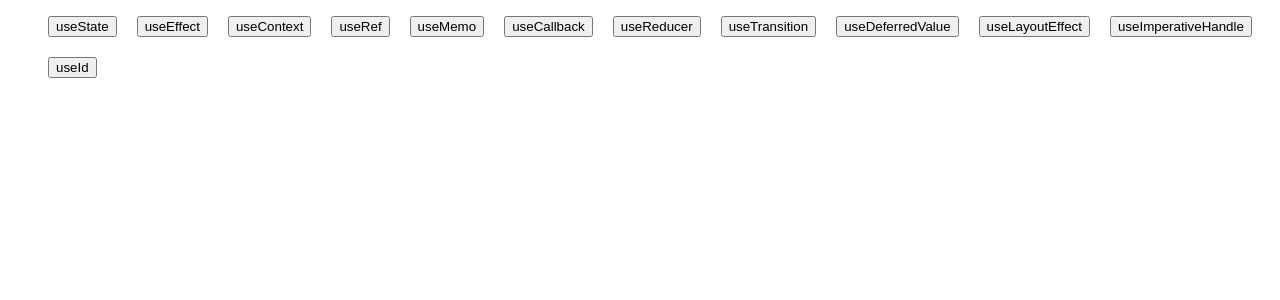
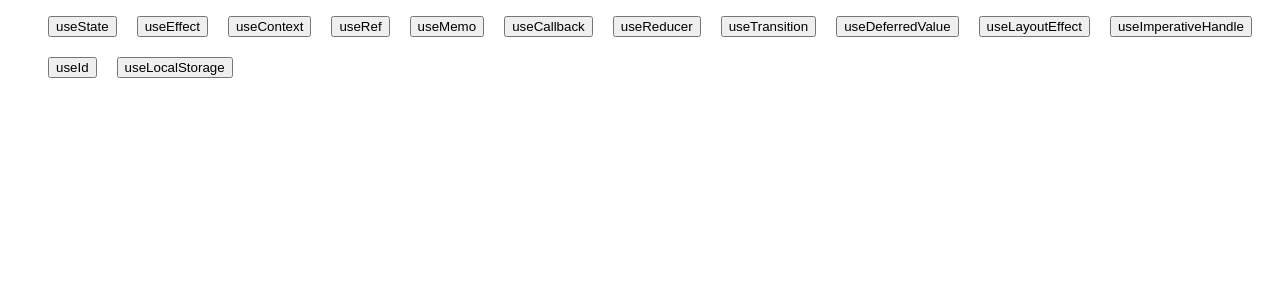
Before and after one commit to Unclemortuary/React-Hooks-sandbox, a React (Create React App) app: page / in a window 1280 px wide. Shown: the top 300 px of the page. Built offline with nearby package versions, Linux system fonts and the light colour scheme.

Commit message:
useLocalStorage

```diff
--- a/src/App.js
+++ b/src/App.js
@@ -12,6 +12,7 @@ import UseDeferredValueExample from './useDeferredValue';
 import UseLayoutEffectExample from './useLayoutEffect';
 import UseImperativeHandle from './useImperativeHandle';
 import UseIdExample from './useId';
+import UseLocalStorageExample from './custom/useLocalStorage';
 
 const topicsMap = {
   useState: UseStateExample,
@@ -25,7 +26,8 @@ const topicsMap = {
   useDeferredValue: UseDeferredValueExample,
   useLayoutEffect: UseLayoutEffectExample,
   useImperativeHandle: UseImperativeHandle,
-  useId: UseIdExample
+  useId: UseIdExample,
+  useLocalStorage: UseLocalStorageExample
 };
 
 const App = () => {
--- /dev/null
+++ b/src/custom/useLocalStorage.js
@@ -0,0 +1,19 @@
+import React from 'react';
+import useLocalStorage from './useLocalStorageImpl';
+
+const UseLocalStorageExample = () => {
+    const [name, setName] = useLocalStorage('name', '');
+
+    const onNameChange = e => {
+        setName(e.target.value);
+    }
+
+    return <input
+        value={name}
+        type='text'
+        id='name'
+        onChange={onNameChange}
+        />
+};
+
+export default UseLocalStorageExample;
--- /dev/null
+++ b/src/custom/useLocalStorageImpl.js
@@ -0,0 +1,25 @@
+// This custom hook provides ability to store any value by key in local storage
+
+import { useState, useEffect } from "react";
+
+function getSavedValue(key, initialValue) {
+    const savedValue = JSON.parse(localStorage.getItem(key));
+
+    if (savedValue) return savedValue;
+    if (initialValue instanceof Function) return initialValue();
+
+    return initialValue;
+};
+
+const useLocalStorage = (key, initialValue) => {
+    const [value, setValue] = useState(() => getSavedValue(key, initialValue));
+
+    useEffect(() => {
+      localStorage.setItem(key, JSON.stringify(value))
+    }, [value]);
+
+
+    return [value, setValue];
+};
+
+export default useLocalStorage;
```
